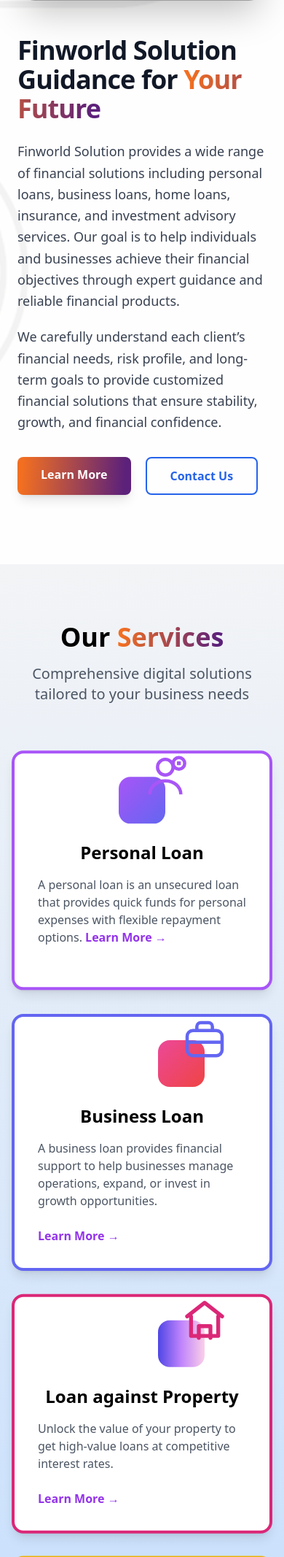
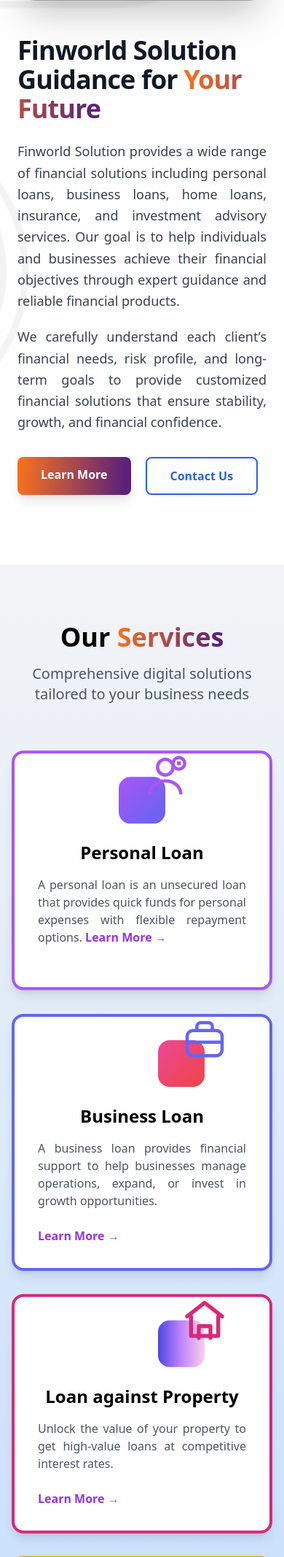
Before and after one commit to softgrowthinfotech01/finworldsolution, a PHP site: page /finworld in a window 390 px wide. Shown: the part 1342-3475 px from the top of the page at 73% size. Run offline with PHP 8.4, Linux system fonts and the light colour scheme; some libraries are stand-ins or nearby versions; grey boxes are pictures that could not be loaded.

Commit message:
changes done

```diff
--- a/about.php
+++ b/about.php
@@ -61,21 +61,21 @@ data-aos="fade-right">
 
 <h2 class="text-3xl font-bold mb-4">Who We Are</h2>
 
-<p class="text-gray-600 mb-4">
+<p class="text-gray-600 mb-4 text-justify">
 Finworld Solution offers a wide range of financial solutions
 supported by professional expertise and a strong commitment to client success.
 Our team focuses on delivering well-researched and client-centric financial
 guidance that helps individuals and businesses achieve their financial goals.
 </p>
 
-<p class="text-gray-600 mb-4">
+<p class="text-gray-600 mb-4 text-justify">
 Our organization was built with the aim of providing
 clear, unbiased, and practical financial advice to our clients. We carefully
 analyze each client's financial profile including risk appetite, current
 liabilities, and future financial requirements before suggesting solutions.
 </p>
 
-<p class="text-gray-600">
+<p class="text-gray-600 text-justify">
 We proudly serve clients across India as well as NRI clients,
 providing a one-stop destination for loans, insurance, and financial services.
 </p>
--- a/car-loan.php
+++ b/car-loan.php
@@ -56,12 +56,12 @@ Apply For Car Loan
 What is a Car Loan?
 </h2>
 
-<p class="text-gray-600 leading-relaxed">
+<p class="text-gray-600 leading-relaxed text-justify">
 A car loan helps you purchase a new or used vehicle without paying the full
 amount upfront. You repay the amount through affordable monthly EMI payments.
 </p>
 
-<p class="mt-4 text-gray-600">
+<p class="mt-4 text-gray-600 text-justify">
 With flexible tenure options and competitive interest rates,
 car loans make owning your dream vehicle easy.
 </p>
--- a/commercial-vehicle-loan.php
+++ b/commercial-vehicle-loan.php
@@ -31,7 +31,7 @@ class="w-full h-72 md:h-[480px] object-cover">
 Commercial Vehicle Loans
 </h1>
 
-<p class="max-w-xl mx-auto text-lg text-blue-100">
+<p class="max-w-xl mx-auto text-lg text-blue-100 ">
 Finance trucks, buses, and transport vehicles with flexible repayment options and quick approvals.
 </p>
 
@@ -56,13 +56,13 @@ Apply Now
 What is a Commercial Vehicle Loan?
 </h2>
 
-<p class="text-gray-600 leading-relaxed">
+<p class="text-gray-600 leading-relaxed text-justify">
 Commercial vehicle loans help businesses and transport operators
 purchase trucks, buses, delivery vans, and other commercial vehicles
 without paying the full amount upfront.
 </p>
 
-<p class="mt-4 text-gray-600">
+<p class="mt-4 text-gray-600 text-justify">
 With affordable EMI plans and flexible financing options, you can
 expand your transport business and increase operational efficiency.
 </p>
--- a/finworld.php
+++ b/finworld.php
@@ -180,12 +180,18 @@ hover:bg-yellow-400 hover:text-black transition z-20">
           <span class="color-text"> Your Future </span>
         </h2>
 
-        <p class="text-gray-700 mb-5 leading-relaxed text-lg">
-          Finworld Solution provides a wide range of financial solutions including personal loans, business loans, home loans, insurance, and investment advisory services. Our goal is to help individuals and businesses achieve their financial objectives through expert guidance and reliable financial products.
+        <p class="text-gray-700 mb-5 leading-relaxed text-lg text-justify">
+          Finworld Solution provides a wide range of financial solutions
+           including personal loans, business loans, home loans, insurance,
+            and investment advisory services. Our goal is to help individuals
+             and businesses achieve their financial objectives through expert
+              guidance and reliable financial products.
         </p>
 
-        <p class="text-gray-700 mb-8 leading-relaxed text-lg">
-          We carefully understand each client’s financial needs, risk profile, and long-term goals to provide customized financial solutions that ensure stability, growth, and financial confidence.
+        <p class="text-gray-700 mb-8 leading-relaxed text-lg text-justify">
+          We carefully understand each client’s financial needs, risk profile,
+           and long-term goals to provide customized financial solutions that
+            ensure stability, growth, and financial confidence.
         </p>
 
         <div class="flex gap-5 flex-wrap">
@@ -228,7 +234,7 @@ hover:bg-yellow-400 hover:text-black transition z-20">
             </svg>
           </div>
           <h3 class="text-2xl font-bold text-center mb-4">Personal Loan</h3>
-          <p class="text-gray-600 mb-6">
+          <p class="text-gray-600 mb-6 text-justify">
             A personal loan is an unsecured loan that provides quick
             funds for personal expenses with flexible repayment options.
             <a href="personal-loan.php" class="text-purple-600 font-semibold hover:text-purple-700  transition">
@@ -247,7 +253,7 @@ hover:bg-yellow-400 hover:text-black transition z-20">
             </svg>
           </div>
           <h3 class="text-2xl font-bold mb-4 text-center">Business Loan</h3>
-          <p class="text-gray-600 mb-6">
+          <p class="text-gray-600 mb-6 text-justify">
             A business loan provides financial support to help businesses
             manage operations, expand, or invest in growth opportunities.
           </p>
@@ -267,7 +273,7 @@ hover:bg-yellow-400 hover:text-black transition z-20">
             </svg>
           </div>
           <h3 class="text-2xl font-bold mb-4 text-center">Loan against Property</h3>
-          <p class="text-gray-600 mb-6">
+          <p class="text-gray-600 mb-6 text-justify">
             Unlock the value of your property to get high-value
             loans at competitive interest rates.
           </p>
@@ -287,7 +293,7 @@ hover:bg-yellow-400 hover:text-black transition z-20">
             </svg>
           </div>
           <h3 class="text-2xl font-bold mb-4 text-center">Home Loan</h3>
-          <p class="text-gray-600 mb-6">
+          <p class="text-gray-600 mb-6 text-justify">
             A home loan helps individuals finance the purchase, construction, or
             renovation of a house with flexible repayment options.
           </p>
@@ -307,7 +313,7 @@ hover:bg-yellow-400 hover:text-black transition z-20">
             </svg>
           </div>
           <h3 class="text-2xl font-bold mb-4 text-center">Car Loan</h3>
-          <p class="text-gray-600 mb-6">
+          <p class="text-gray-600 mb-6 text-justify">
             A car loan helps individuals purchase a new or used
             vehicle by paying in easy monthly installments (EMIs).
           </p>
@@ -327,7 +333,7 @@ hover:bg-yellow-400 hover:text-black transition z-20">
             </svg>
           </div>
           <h3 class="text-2xl font-bold mb-4 text-center">Commercial Vehical Loan</h3>
-          <p class="text-gray-600 mb-6">
+          <p class="text-gray-600 mb-6 text-justify">
             Finance commercial vehicles easily to expand and grow your business operations.
           </p>
           <a href="commercial-vehicle-loan.php" class="text-purple-600 font-semibold hover:text-purple-700 transition">
@@ -365,7 +371,7 @@ hover:bg-yellow-400 hover:text-black transition z-20">
             </svg>
           </div>
           <h3 class="text-2xl font-bold mb-4 text-center">Health Insurance</h3>
-          <p class="text-gray-600 mb-6">
+          <p class="text-gray-600 mb-6 text-justify">
             Protect yourself and your family from medical expenses with comprehensive health coverage.
           </p>
           <a href="health-insurance.php" class="text-purple-600 font-semibold hover:text-purple-700 transition">
@@ -383,7 +389,7 @@ hover:bg-yellow-400 hover:text-black transition z-20">
             </svg>
           </div>
           <h3 class="text-2xl font-bold mb-4 text-center">Life Insurance</h3>
-          <p class="text-gray-600 mb-6">
+          <p class="text-gray-600 mb-6 text-justify">
             Secure your family's financial future with reliable life insurance protection.
           </p>
           <a href="life-insurance.php" class="text-purple-600 font-semibold hover:text-purple-700 transition">
@@ -401,7 +407,7 @@ hover:bg-yellow-400 hover:text-black transition z-20">
             </svg>
           </div>
           <h3 class="text-2xl font-bold mb-4 text-center">General Insurance</h3>
-          <p class="text-gray-600 mb-6">
+          <p class="text-gray-600 mb-6 text-justify">
             Comprehensive insurance solutions to protect your assets, travel, and valuables.
           </p>
           <a href="general-insurance.php" class="text-purple-600 font-semibold hover:text-purple-700 transition">
@@ -446,7 +452,7 @@ hover:bg-yellow-400 hover:text-black transition z-20">
 
           <h3 class="text-xl font-bold text-gray-900 mb-2">Apply Online</h3>
 
-          <p class="text-gray-600 text-center">
+          <p class="text-gray-600 text-center text-justify">
             Fill out a simple application form with your basic details.
           </p>
 
@@ -462,7 +468,7 @@ hover:bg-yellow-400 hover:text-black transition z-20">
 
           <h3 class="text-xl font-bold text-gray-900 mb-2">Document Verification</h3>
 
-          <p class="text-gray-600 text-center">
+          <p class="text-gray-600 text-center text-justify">
             Submit your documents and we verify them quickly and securely.
           </p>
 
@@ -478,7 +484,7 @@ hover:bg-yellow-400 hover:text-black transition z-20">
 
           <h3 class="text-xl font-bold text-gray-900 mb-2">Approval</h3>
 
-          <p class="text-gray-600 text-center">
+          <p class="text-gray-600 text-center text-justify">
             Get instant approval based on your eligibility and submitted documents.
           </p>
 
@@ -494,7 +500,7 @@ hover:bg-yellow-400 hover:text-black transition z-20">
 
           <h3 class="text-xl font-bold text-gray-900 mb-2">Receive Funds</h3>
 
-          <p class="text-gray-600 text-center">
+          <p class="text-gray-600 text-center text-justify">
             Funds are transferred directly to your account quickly and safely.
           </p>
 
@@ -556,7 +562,7 @@ hover:bg-yellow-400 hover:text-black transition z-20">
                 <!-- <img src="https://i.pravatar.cc/100?img=5" alt="Client"
                   class="w-12 h-12 rounded-full mr-4"> -->
                 <div class="text-left">
-                  <p class="text-sm text-gray-500">Dinesh Dubey</p>
+                  <p class="font-semibold">Dinesh Dubey</p>
                 </div>
               </div>
             </div>
--- a/footer.php
+++ b/footer.php
@@ -88,10 +88,7 @@
                 © 2026 Finworld Solution. All Rights Reserved.
             </p>
 
-            <div class="flex gap-6 mt-4 md:mt-0">
-                <a href="#" class="text-sm hover:text-blue-400">Privacy Policy</a>
-                <a href="#" class="text-sm hover:text-blue-400">Terms & Conditions</a>
-            </div>
+
 
         </div>
 
--- a/general-insurance.php
+++ b/general-insurance.php
@@ -60,13 +60,13 @@ Apply For Insurance
 What is General Insurance?
 </h2>
 
-<p class="text-gray-600 leading-relaxed">
+<p class="text-gray-600 leading-relaxed text-justify">
 General insurance provides financial protection against risks
 other than life. It covers damages or losses related to vehicles,
 travel, property, and other valuable assets.
 </p>
 
-<p class="mt-4 text-gray-600">
+<p class="mt-4 text-gray-600 text-justify">
 It ensures peace of mind by helping individuals and businesses
 recover financially from unexpected incidents.
 </p>
--- a/health-insurance.php
+++ b/health-insurance.php
@@ -58,12 +58,12 @@ Get Insurance
 What is Health Insurance?
 </h2>
 
-<p class="text-gray-600 leading-relaxed">
+<p class="text-gray-600 leading-relaxed text-justify">
 Health insurance protects you from high medical costs by covering
 hospitalization, treatment, and healthcare expenses.
 </p>
 
-<p class="mt-4 text-gray-600">
+<p class="mt-4 text-gray-600 text-justify">
 With the right health insurance plan, you can receive quality medical
 care without worrying about financial stress during emergencies.
 </p>
--- a/home-loan.php
+++ b/home-loan.php
@@ -56,12 +56,12 @@ Apply For Home Loan
 What is a Home Loan?
 </h2>
 
-<p class="text-gray-600 leading-relaxed">
+<p class="text-gray-600 leading-relaxed text-justify">
 A home loan helps individuals purchase, build, or renovate a house without
 paying the full amount upfront.
 </p>
 
-<p class="mt-4 text-gray-600">
+<p class="mt-4 text-gray-600 text-justify">
 With long repayment tenures and competitive interest rates,
 home loans make property ownership more accessible.
 </p>
--- a/life-insurance.php
+++ b/life-insurance.php
@@ -59,12 +59,12 @@ Get Life Insurance
 What is Life Insurance?
 </h2>
 
-<p class="text-gray-600 leading-relaxed">
+<p class="text-gray-600 leading-relaxed text-justify">
 Life insurance is a financial safety net that provides financial support to
 your family in case of unexpected events.
 </p>
 
-<p class="mt-4 text-gray-600">
+<p class="mt-4 text-gray-600 text-justify">
 It ensures that your loved ones can maintain their lifestyle and meet
 important financial needs even in your absence.
 </p>
--- a/loan-against-property.php
+++ b/loan-against-property.php
@@ -60,12 +60,12 @@ Apply For Loan
 What is Loan Against Property?
 </h2>
 
-<p class="text-gray-600 leading-relaxed">
+<p class="text-gray-600 leading-relaxed text-justify">
 Loan Against Property (LAP) allows individuals or businesses to borrow funds
 by pledging residential, commercial, or industrial property as collateral.
 </p>
 
-<p class="mt-4 text-gray-600">
+<p class="mt-4 text-gray-600 text-justify">
 It provides access to large loan amounts with lower interest rates
 compared to unsecured loans.
 </p>
--- a/personal-loan.php
+++ b/personal-loan.php
@@ -57,13 +57,13 @@ Apply Now
 What is a Personal Loan?
 </h2>
 
-<p class="text-gray-600 leading-relaxed">
+<p class="text-gray-600 leading-relaxed text-justify">
 A personal loan is an unsecured loan designed to meet your immediate financial needs.
 Whether it's for medical emergencies, travel, home renovation, or weddings, personal
 loans provide quick access to funds without requiring collateral.
 </p>
 
-<p class="mt-4 text-gray-600">
+<p class="mt-4 text-gray-600 text-justify">
 With flexible repayment options and competitive interest rates, personal loans are
 one of the easiest ways to manage unexpected expenses.
 </p>
```
